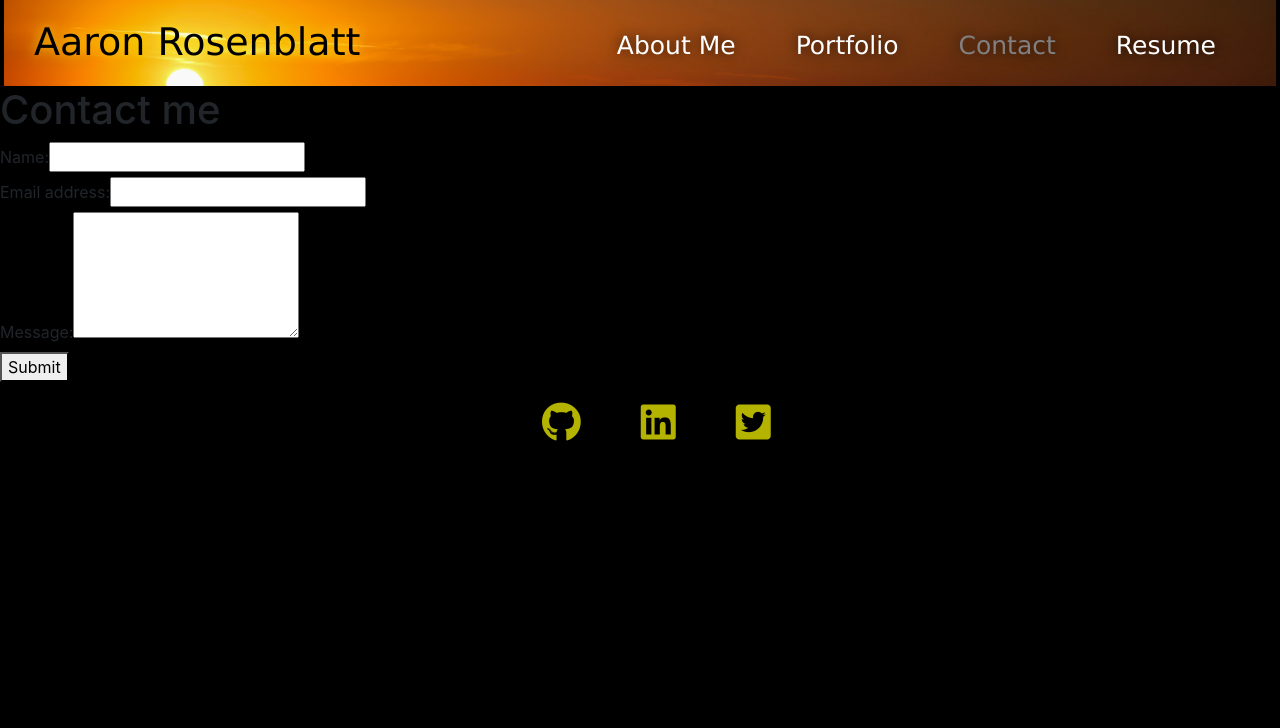
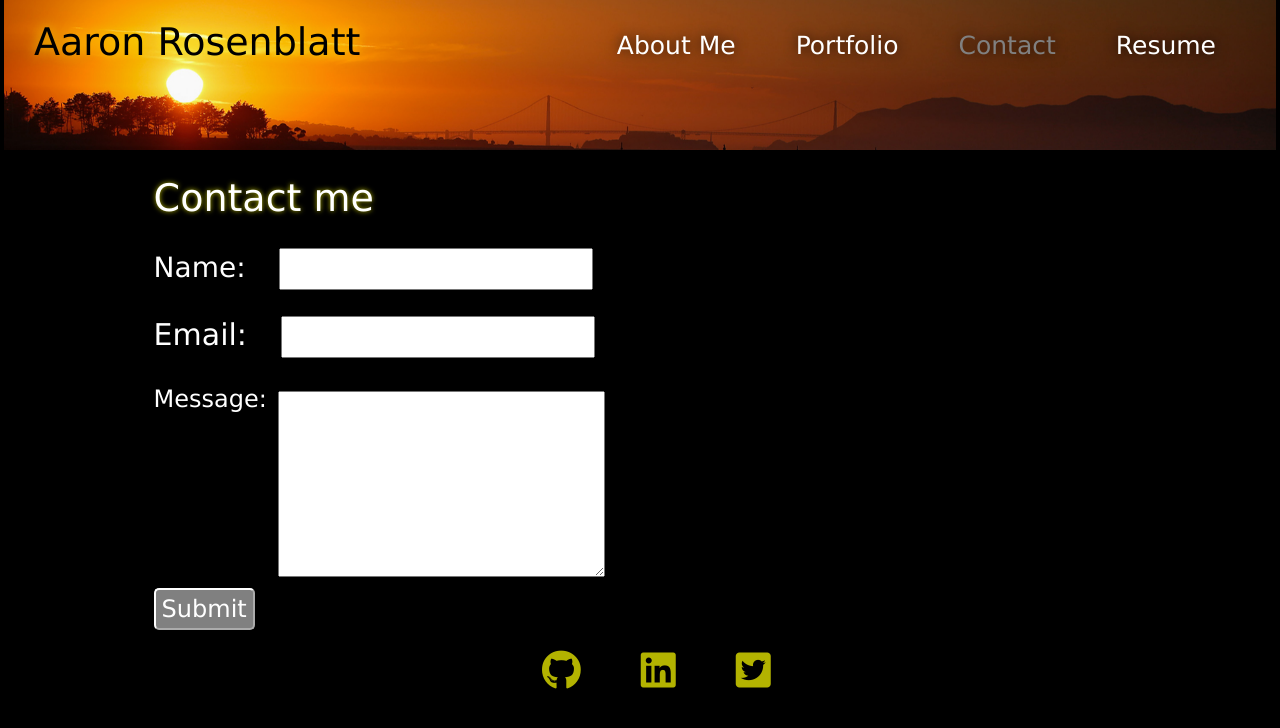
Before and after one commit to noplur/coding-port, a React (Create React App) app: page / in a window 1280 px wide. Both pictures are taken after a click on the element "Contact". Shown: the top 728 px of the page. Built offline with nearby package versions, Linux system fonts and the light colour scheme.

Commit message:
update to contact css

```diff
--- /dev/null
+++ b/src/components/Contact/contact.css
@@ -0,0 +1,82 @@
+:root {
+    --primary-color: #000000;
+    --secondary-color: #ffffff;
+    --tertiary-color: #808080;
+  }
+.contactme{
+    font-family: Geneva, Helvetica, Arial, sans-serif;
+    font-display: bold;
+    font-size: 38px;
+    color: var(--secondary-color);
+    margin-left: 12%;
+    margin-top: 2%;
+    text-shadow: 0 0 5px rgba(255, 255, 0, 0.7);
+}
+.contact-form {
+    margin-left: 12%;
+    margin-top: 2%;
+}
+.name {
+    margin-bottom: 2%;
+    font-family: Geneva, Helvetica, Arial, sans-serif;
+    color: var(--secondary-color);
+    font-display: bold;
+    font-size: 28px;
+}
+.text-name {
+    margin-bottom: 2%;
+    margin-left: 3%;
+    font-size: 24px;
+    font-family: Geneva, Helvetica, Arial, sans-serif;
+    color: var(--primary-color);
+}
+.email {
+    margin-bottom: 2%;
+    font-family: Geneva, Helvetica, Arial, sans-serif;
+    color: var(--secondary-color);
+    font-display: bold;
+    font-size: 30px;
+}
+.text-email {
+    margin-bottom: 2%;
+    margin-left: 3%;
+    font-size: 24px;
+    font-family: Geneva, Helvetica, Arial, sans-serif;
+    color: var(--primary-color);
+}
+.message {
+    font-family: Geneva, Helvetica, Arial, sans-serif;
+    color: var(--secondary-color);
+    font-display: bold;
+    font-size: 24px;
+}
+.text-message {
+    vertical-align: text-top;
+    margin-left: 1%;
+    font-size: 24px;
+    font-family: Geneva, Helvetica, Arial, sans-serif;
+    color: var(--primary-color);
+}
+.error-text {
+    margin-top: 2%;
+    font-size: 24px;
+    color: rgba(255, 255, 0, 0.7);
+}
+.submit-button {
+    margin-top: 1%;
+    background-color: var(--tertiary-color);
+    color: var(--secondary-color);
+    font-size: 24px;
+    border-color: var(--secondary-color);
+    border-radius: 5px;
+    font-family: Geneva, Helvetica, Arial, sans-serif;
+}
+.submit-button:hover {
+    margin-top: 1%;
+    background-color: rgba(255, 255, 0, 0.7);
+    color: var(--primary-color);
+    font-size: 24px;
+    border-color: var(--secondary-color);
+    border-radius: 5px;
+    font-family: Geneva, Helvetica, Arial, sans-serif;
+}
--- a/src/components/Contact/index.js
+++ b/src/components/Contact/index.js
@@ -1,5 +1,7 @@
 import React, { useState } from 'react';
 import { validateEmail } from '../../utils/helpers';
+import 'bootstrap/dist/css/bootstrap.min.css';
+import "./contact.css"
 
 function ContactForm() {
 
@@ -37,26 +39,26 @@ function ContactForm() {
 
 return (
     <section>
-        <h1>Contact me</h1>
-        <form id="contact-form" onSubmit={handleSubmit}>
+        <h1 className="contactme">Contact me</h1>
+        <form id="contact-form" className="contact-form" onSubmit={handleSubmit}>
         <div>
-            <label htmlFor="name">Name:</label>
-            <input type="text" name="name" defaultValue={name} onBlur={handleChange} />
+            <label htmlFor="name" className="name">Name:</label>
+            <input type="text" name="name" className="text-name" defaultValue={name} onBlur={handleChange} />
         </div>
         <div>
-            <label htmlFor="email">Email address:</label>
-            <input type="email" name="email" defaultValue={email} onBlur={handleChange} />
+            <label htmlFor="email" className="email">Email:</label>
+            <input type="email" name="email" className="text-email" defaultValue={email} onBlur={handleChange} />
         </div>
         <div>
-            <label htmlFor="message">Message:</label>
-            <textarea name="message" rows="5" defaultValue={message} onBlur={handleChange} />
+            <label htmlFor="message" className="message">Message:</label>
+            <textarea name="message" className="text-message" rows="5" defaultValue={message} onBlur={handleChange} />
         </div>
         {errorMessage && (
             <div>
                 <p className="error-text">{errorMessage}</p>
             </div>
             )}
-        <button type="submit">Submit</button>
+        <button type="submit" className="submit-button">Submit</button>
         </form>
     </section>
     );
--- a/src/components/Nav/nav.css
+++ b/src/components/Nav/nav.css
@@ -13,6 +13,7 @@
     background-attachment: fixed;
     background-position: 80%;
     z-index: 9999;
+    height: 150px;
 }
 .aaron {
     font-family: Geneva, Helvetica, Arial, sans-serif;
```
Also changed, not shown: src/components/Resume/resume.css (added).
